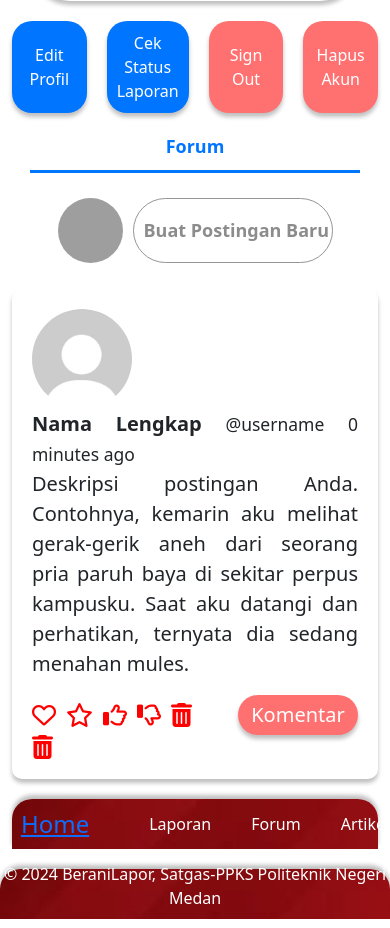
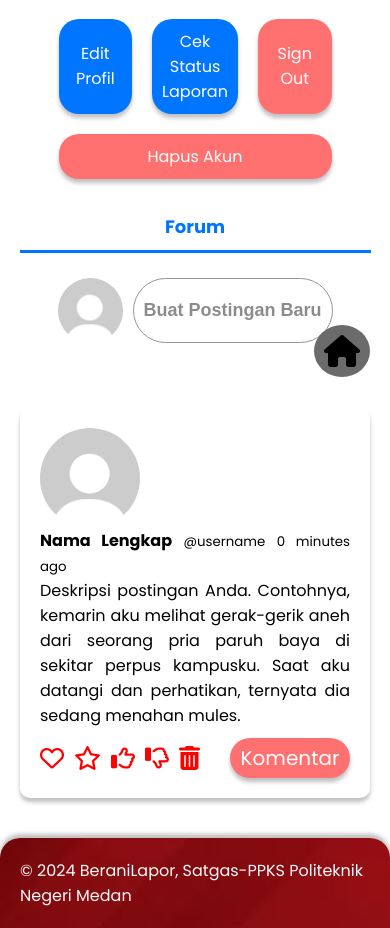
Before and after one commit to pael611/BeraniLapor, a Flask app: page /userProfil in a window 390 px wide. Shown: the part 447-1375 px from the top of the page. Run offline with Flask 3, Linux system fonts and the light colour scheme; some libraries are stand-ins or nearby versions; grey boxes are pictures that could not be loaded.

Commit message:
Responsive halaman User

```diff
--- a/static/style/styleUserProfil.css
+++ b/static/style/styleUserProfil.css
@@ -22,7 +22,6 @@ body {
 .header {
     width: 100%;
     height: 200px;
-    margin: auto;
     position: relative;
     background: #D9D9D9;
     border-radius: 0 0 20px 20px;
@@ -53,7 +52,7 @@ body {
     left: 50%;
     transform: translateX(-50%);
     color: white;
-    font-size: 48px;
+    font-size: 25px;
     font-weight: 700;
     text-align: center;
 }
@@ -166,11 +165,6 @@ a:visited {
     font-weight: bold;
     text-align: center;
     cursor: pointer;
-    transition: transform 80ms ease-in;
-}
-
-.new-post-button:active {
-    transform: scale(0.90);
 }
 
 .new-post-icon {
@@ -225,7 +219,6 @@ a:visited {
 
 .content {
     text-align: justify;
-    font-size: 20px;
 }
 
 .post-header {
@@ -296,14 +289,14 @@ a:visited {
     align-items: center;
     box-shadow: 0px -4px 4px rgba(0, 0, 0, 0.25);
     border-radius: 20px 20px 0 0;
+    /* position: fixed; */
     bottom: 0;
-    color: white;
 }
 
-a {
-    text-decoration: none;
+.footer-nav {
     font-size: 24px;
     font-weight: 400;
+    color: white;
     margin: 0 20px;
     cursor: pointer;
 }
@@ -311,3 +304,46 @@ a {
 a {
     text-decoration: none;
 }
+
+/* CSS for responsive design */
+@media screen and (max-width: 768px) {
+    .footer {
+        height: 70px;
+        padding: 10px;
+    }
+
+    .footer-nav {
+        font-size: 20px;
+    }
+}
+
+@media screen and (max-width: 576px) {
+    .footer {
+        height: 90px;
+        padding: 20px;
+    }
+
+    .footer-nav {
+        font-size: 18px;
+    }
+}
+
+/* Button Kembali pada Halaman Profile */
+.float-icon {
+    position: fixed;
+    bottom: 20px; /* Jarak dari bawah */
+    right: 20px; /* Jarak dari kanan */
+    z-index: 1000; /* Pastikan ikon tetap di atas konten lain */
+    color: black; /* Warna ikon */
+    font-size: 32px; /* Ukuran ikon */
+}
+
+.float-icon i {
+    background-color: rgb(108, 107, 107); /* Warna latar belakang ikon */
+    padding: 10px; /* Padding ikon agar terlihat lebih besar */
+    border-radius: 50%; /* Agar ikon berbentuk lingkaran */
+}
+
+.float-icon:hover {
+    opacity: 0.8; /* Opacity sedikit diturunkan saat mouse hover */
+}
--- a/templates/userProfil.html
+++ b/templates/userProfil.html
@@ -15,11 +15,6 @@
 
     <!-- Style CSS -->
     <link rel="stylesheet" href="../static/style/styleUserProfil.css">
-    <link href="https://cdn.jsdelivr.net/npm/bootstrap@5.3.3/dist/css/bootstrap.min.css" rel="stylesheet"
-        integrity="sha384-QWTKZyjpPEjISv5WaRU9OFeRpok6YctnYmDr5pNlyT2bRjXh0JMhjY6hW+ALEwIH" crossorigin="anonymous">
-    <script src="https://cdn.jsdelivr.net/npm/bootstrap@5.3.3/dist/js/bootstrap.bundle.min.js"
-        integrity="sha384-YvpcrYf0tY3lHB60NNkmXc5s9fDVZLESaAA55NDzOxhy9GkcIdslK1eN7N6jIeHz"
-        crossorigin="anonymous"></script>
 
     <!-- jQuery CDN -->
     <script src="https://code.jquery.com/jquery-3.7.1.js"
@@ -27,88 +22,20 @@
 
     <!-- Font Awesome -->
     <link rel="stylesheet" href="https://cdnjs.cloudflare.com/ajax/libs/font-awesome/6.1.1/css/all.min.css">
-
-    <!-- Javascript -->
-    <script>
-        function editProfil() {
-            let nama = $("#namaProfil").val();
-            if (!nama) {
-            return alert("Masukkan Nama!");
-            }
-            let deskripsi_bio = $("#deskripsiBio").val();
-            if (!deskripsiBio) {
-            return alert("Masukkan Deskripsi Bio!");
-            }
-            $.ajax({
-                type: "POST",
-                url: "/editProfil",
-                data: { nama_give: nama, deskripsi_bio_give: deskripsi_bio },
-                success: function (response) {
-                    alert(response["msg"]);
-                    window.location.reload();
-                }
-            });
-        }
-
-        function new_post() {
-            let new_post = $('#newPost').val();
-            if (!new_post) {
-            return alert("Masukkan postingan yang ingin Anda bagikan!");
-            }
-            $.ajax({
-                type: "POST",
-                url: "/newPost",
-                data: { new_post_give: new_post },
-                success: function (response) {
-                    alert(response["msg"]);
-                    window.location.reload();
-                }
-            });
-        }
-
-        function tambahKomentar() {
-            let komentar = $('#komentar').val();
-            if (!komentar) {
-            return alert("Masukkan komentar yang ingin Anda tambahkan!");
-            }
-            $.ajax({
-                type: "POST",
-                url: "/tambahKomentar",
-                data: { komentar_give: komentar },
-                success: function (response) {
-                    alert(response["msg"]);
-                    window.location.reload();
-                }
-            });
-        }
-
-        function delete_postingan() {
-            if (confirm("Apakah Anda yakin ingin menghapus postingan ini?")) {
-                $.ajax({
-                    type: "POST",
-                    url: "/delete",
-                    data: {},
-                    success: function (response) {
-                        alert(response["msg"]);
-                        window.location.reload();
-                    }
-                });
-            }
-        }
-    </script>
-
 </head>
 
 <body>
-    <div class="container">
+    <a href="/" class="float-icon"><i class="fa fa-home"></i></a>
+
     <div class="header">
-            <img class="header-bg" src="../static/assets/Bg login sign up ppks 1.png" />
+        <img class="header-bg" src="../static/assets/Bg-header-user-profil.png" />
         <div class="header-overlay"></div>
-            <div class="header-text">BERANI LAPOR ITU BAIK</div>
+        <div class="header-text"><a href="/">BERANI LAPOR ITU BAIK</a></div>
     </div>
-        <div class="profile">
-            <div class="profile-card">
-                <img class="profile-image" src="../static/assets/Default Profile Image 1.png" />
+
+    <div class="profile" style="max-width: 70vw;max-height: auto; margin-left: auto; margin-right: auto;">
+        <div class="profile-card" style="size: auto;">
+            <img class="profile-image" src="../static/assets/Default-profile-image.png" />
             <div class="profile-info">
                 <div class="profile-name">Nama Lengkap</div>
                 <div class="profile-username">@Username</div>
@@ -116,7 +43,7 @@
             </div>
         </div>
     </div>
-        <div class="button-container">
+    <div class="button-container" style="max-width: 70%; max-height: 70%; margin: 4vh auto ;">
         <div class="button edit-profile">Edit Profil</div>
         <div class="button check-status">Cek Status Laporan</div>
         <div class="button sign-out">Sign Out</div>
@@ -127,9 +54,12 @@
         <div class="forum-divider"></div>
     </div>
     <div class="new-post-container">
-            <img class="new-post-icon" src="../static/assets/Default Profile Image 1.png" />
+        <img class="new-post-icon" src="../static/assets/Default-profile-image.png" />
         <input type="button" class="new-post-button" value="Buat Postingan Baru">
     </div>
+
+
+    <div class="container">
         <div class="post-card">
             <img class="post-profile-image" src="../static/assets/Default-profile-image.png" />
             <div class="post-content">
@@ -151,22 +81,15 @@
                         <i class="far fa-thumbs-down"></i>
                         <i class="fas fa-trash-alt post-delete-icon"></i>
                     </div>
-                    <div class="button post-action" type="button" data-bs-toggle="modal" data-bs-target="#komentarModal" komentarModal>Komentar</div>
+                    <div class="button post-action">Komentar</div>
                 </div>
 
 
             </div>
-            <i class="fas fa-trash-alt post-delete-icon"></i>
-        </div>
-        <div class="footer">
-            <a href="/"><div class="footer-nav">Home</div></a>
-            <a href="#"></a><div class="footer-nav">Laporan</div></a>
-            <a href="#"></a><div class="footer-nav">Forum</div></a>
-            <a href="#"></a><div class="footer-nav">Artikel</div></a>
         </div>
     </div>
     <div class="footer">
-        <p class="text-center " style="color: white;">© 2024 BeraniLapor, Satgas-PPKS Politeknik Negeri Medan</p>
+        <p class="text-center " style="color: #f9f9f9;;">© 2024 BeraniLapor, Satgas-PPKS Politeknik Negeri Medan</p>
     </div>
 
 </body>
```
Lines whose indentation alone changed are shown as unchanged.
